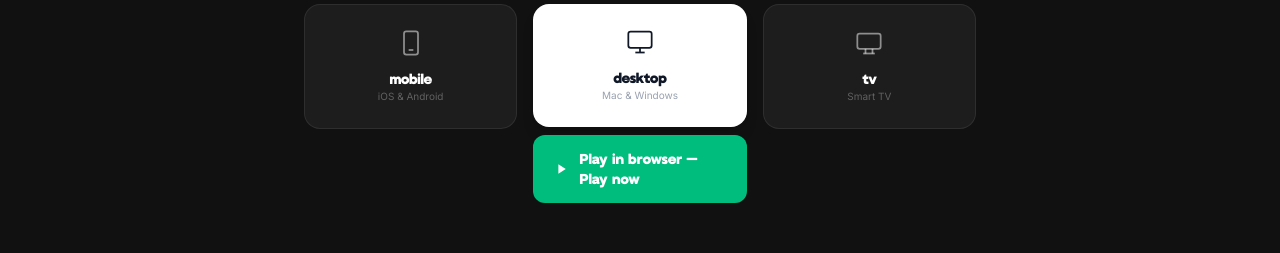
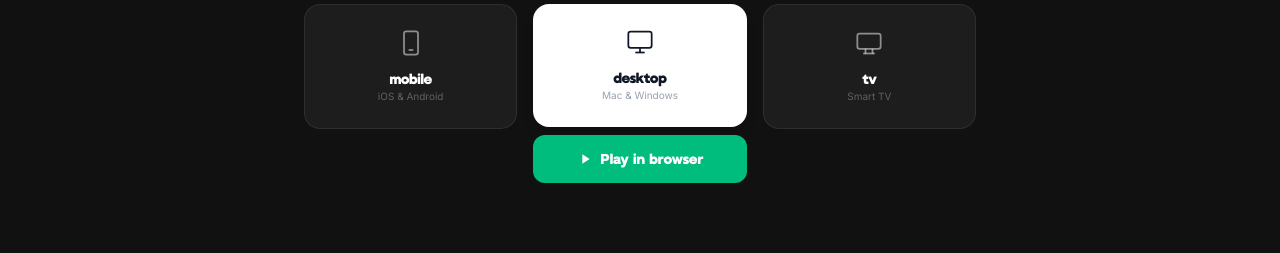
Before and after one commit to andreakollova/hokejova-hra, a Next.js app: page / in a window 1280 px wide. Shown: the part 1320-1573 px from the top of the page. Built offline with nearby package versions, Linux system fonts and the light colour scheme; no server answers.

Commit message:
Shorten desktop button to 'Play in browser'
Co-Authored-By: Andrea Kollova <kollova@drixton.com>

```diff
--- a/src/app/page.tsx
+++ b/src/app/page.tsx
@@ -810,9 +810,9 @@ function StartPlayingSection() {
             </button>
             {expanded === 'desktop' && (
               <div className="mt-2 animate-[fadeIn_0.2s_ease-out]">
-                <Link href="/dashboard" className="flex items-center justify-center gap-2.5 bg-emerald-500 hover:bg-emerald-400 rounded-xl px-5 py-3.5 transition-all">
-                  <svg className="w-5 h-5 text-white" fill="currentColor" viewBox="0 0 24 24"><path d="M8 5v14l11-7z"/></svg>
-                  <div className="text-sm font-bold text-white">Play in browser — Play now</div>
+                <Link href="/dashboard" className="flex items-center justify-center gap-2 bg-emerald-500 hover:bg-emerald-400 rounded-xl px-5 py-3.5 transition-all">
+                  <svg className="w-4 h-4 text-white" fill="currentColor" viewBox="0 0 24 24"><path d="M8 5v14l11-7z"/></svg>
+                  <div className="text-sm font-bold text-white">Play in browser</div>
                 </Link>
               </div>
             )}
```
